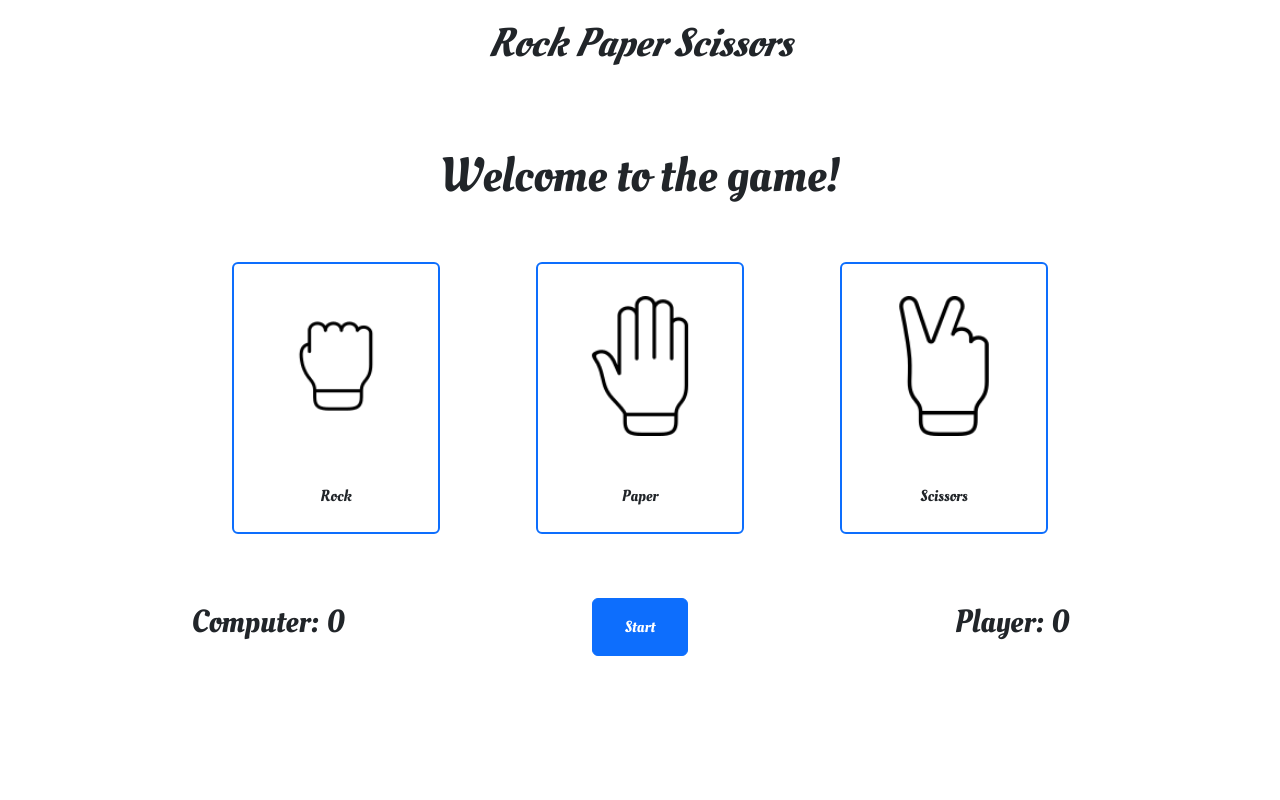
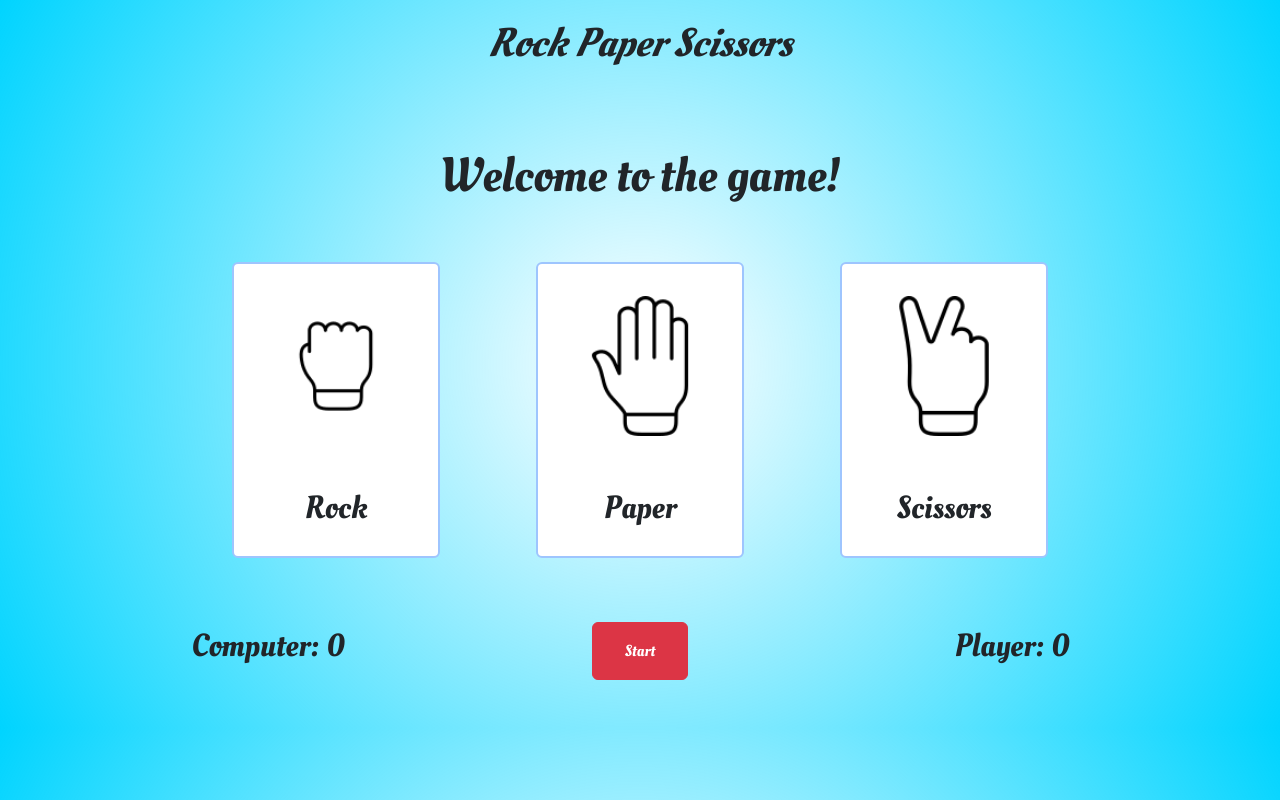
Before and after one commit to Ioan93Andrei/Odin_Rock_Paper_Scissors, a plain HTML site: page index.html in a window 1280 px wide. Drawn offline with nearby package versions, Linux system fonts and the light colour scheme.

Commit message:
some more graphical improvements

```diff
--- a/index.html
+++ b/index.html
@@ -23,21 +23,21 @@
             <div class="col">
 
                 <div class="cards-container">
-                    <div class="card border-2 border-primary", style="width: 13rem;">
+                    <div class="card border-2 border-primary-subtle", style="width: 13rem;">
                         <img src="img/rock.png" alt="rock" srcset="" class="card-img-top">
                         <div class="card-body">
                             <p class="card-title">Rock</p>
                         </div>
                     </div>
 
-                    <div class="card border-2 border-primary", style="width: 13rem;">
+                    <div class="card border-2 border-primary-subtle", style="width: 13rem;">
                         <img src="img/paper.png" alt="paper" srcset="", class="card-img-top">
                         <div class="card-body">
                             <p class="card-title">Paper</p>
                         </div>
                     </div>
 
-                    <div class="card border-2 border-primary", style="width: 13rem;">
+                    <div class="card border-2 border-primary-subtle", style="width: 13rem;">
                         <img src="img/scissors.png" alt="scissors" srcset="", class="card-img-top">
                         <div class="card-body">
                             <p class="card-title">Scissors</p>
@@ -55,7 +55,7 @@
                 </div>
 
                 <div class="display-text col">
-                    <button type="submit" class="btn btn-primary" id="start-button">Start</button>
+                    <button type="submit" class="btn btn-danger" id="start-button">Start</button>
                 </div>
 
                 <div class="col">
--- a/styles.css
+++ b/styles.css
@@ -4,6 +4,11 @@
     margin: 0;
     padding: 0;
     font-family: "Oleo Script", cursive;
+}
+
+body {
+    background: rgb(255,255,255);
+    background: radial-gradient(circle, rgba(255,255,255,0) 0%, rgba(0,212,255,1) 100%);
 }
 
 img {
@@ -36,3 +41,7 @@ img {
     justify-content: center;
     gap: 6em;
 }
+
+.card-title {
+    font-size: 2rem;
+}
```
